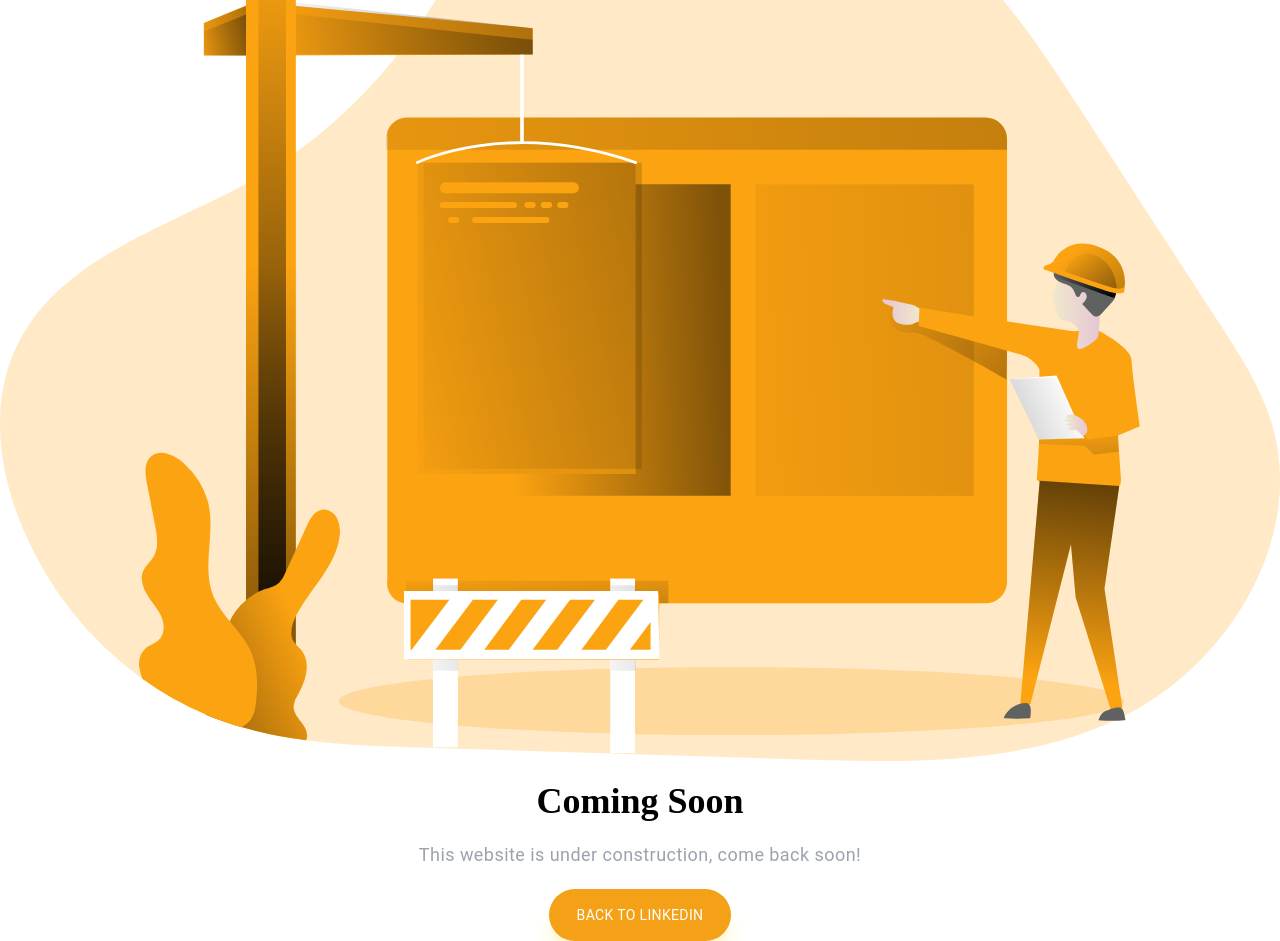
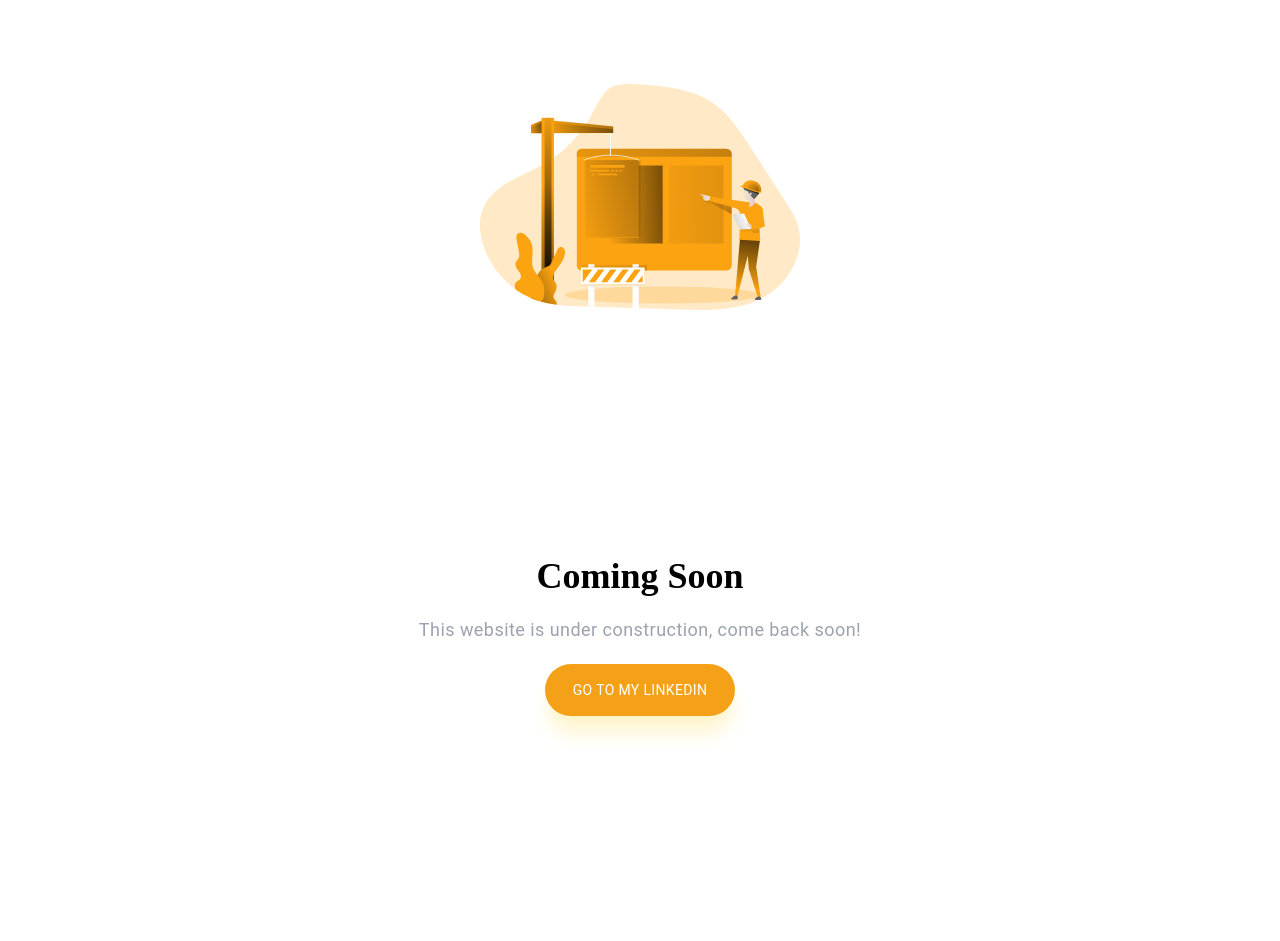
Before and after one commit to mdaniels5757/under-construction-template, a website built with webpack: page src/index.html in a window 1280 px wide. After the commit the page ends 800 px from the top, so only its background shows below. Built offline with nearby package versions, Linux system fonts and the light colour scheme.

Commit message:
Update index.html: use my linkedin

```diff
--- a/src/index.html
+++ b/src/index.html
@@ -11,11 +11,11 @@
 <body class="bg-white">
   <div class="container mx-auto h-screen grid content-center px-5 sm:px-0">
     <div class="grid gap-5 justify-items-center text-center">
-      <img class="h-fit">
+      <img class="h-3/6 w-3/6">
       <h1 class="font-serif text-4xl font-semibold">Coming Soon</h1>
       <p class="font-sans text-gray-400 text-lg tracking-wide">This website is under construction, come back soon!</p>
-      <a href="https://www.linkedin.com/in/hendrik-demir/"
-        class="bg-primary text-white py-4 px-7 rounded-full tracking-wide uppercase text-sm shadow-xl shadow-primary-100 transition duration-300 hover:shadow-primary-200	hover:-translate-y-1">Back to LinkedIn
+      <a href="https://www.linkedin.com/in/michaeldaniels57/"
+        class="bg-primary text-white py-4 px-7 rounded-full tracking-wide uppercase text-sm shadow-xl shadow-primary-100 transition duration-300 hover:shadow-primary-200	hover:-translate-y-1">Go to my LinkedIn
       </a>
     </div>
   </div>
```
